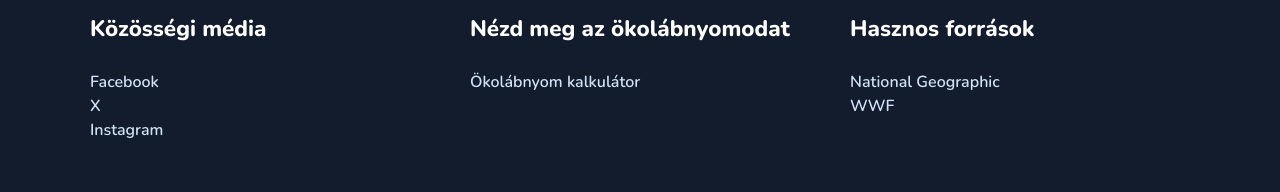
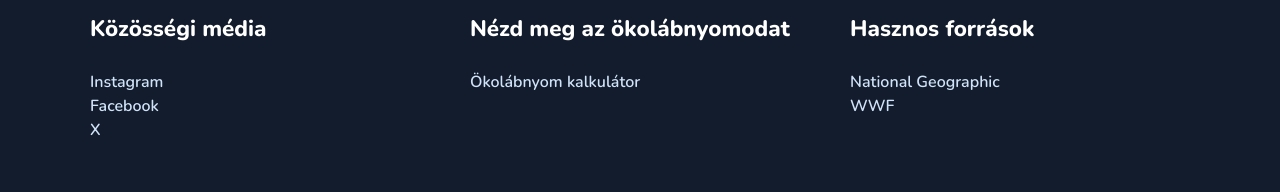
Before and after one commit to GalGer06/Vizsgaremek, a React (Vite) app in the folder frontend/: page / in a window 1280 px wide. Shown: the part 1049-1241 px from the top of the page. Built offline with nearby package versions, Linux system fonts and the light colour scheme; no server answers.

Commit message:
Remove duplicate Instagram link in footer and ensure social media section is concise

```diff
--- a/frontend/src/AppShell.tsx
+++ b/frontend/src/AppShell.tsx
@@ -116,9 +116,9 @@ export function AppShell() {
           </div>
           <div className="footer-section">
             <h4>Közösségi média</h4>
+            <p><a href="https://www.instagram.com/future__nature/" target="_blank" rel="noopener noreferrer">Instagram</a></p>
             <p><a href="https://facebook.com/vizsgaremek" target="_blank" rel="noopener noreferrer">Facebook</a></p>
             <p><a href="https://twitter.com/vizsgaremek" target="_blank" rel="noopener noreferrer">X</a></p>
-            <p><a href="https://www.instagram.com/future__nature/" target="_blank" rel="noopener noreferrer">Instagram</a></p>
           </div>
           <div className="footer-section">
             <h4>Nézd meg az ökolábnyomodat</h4>
```
